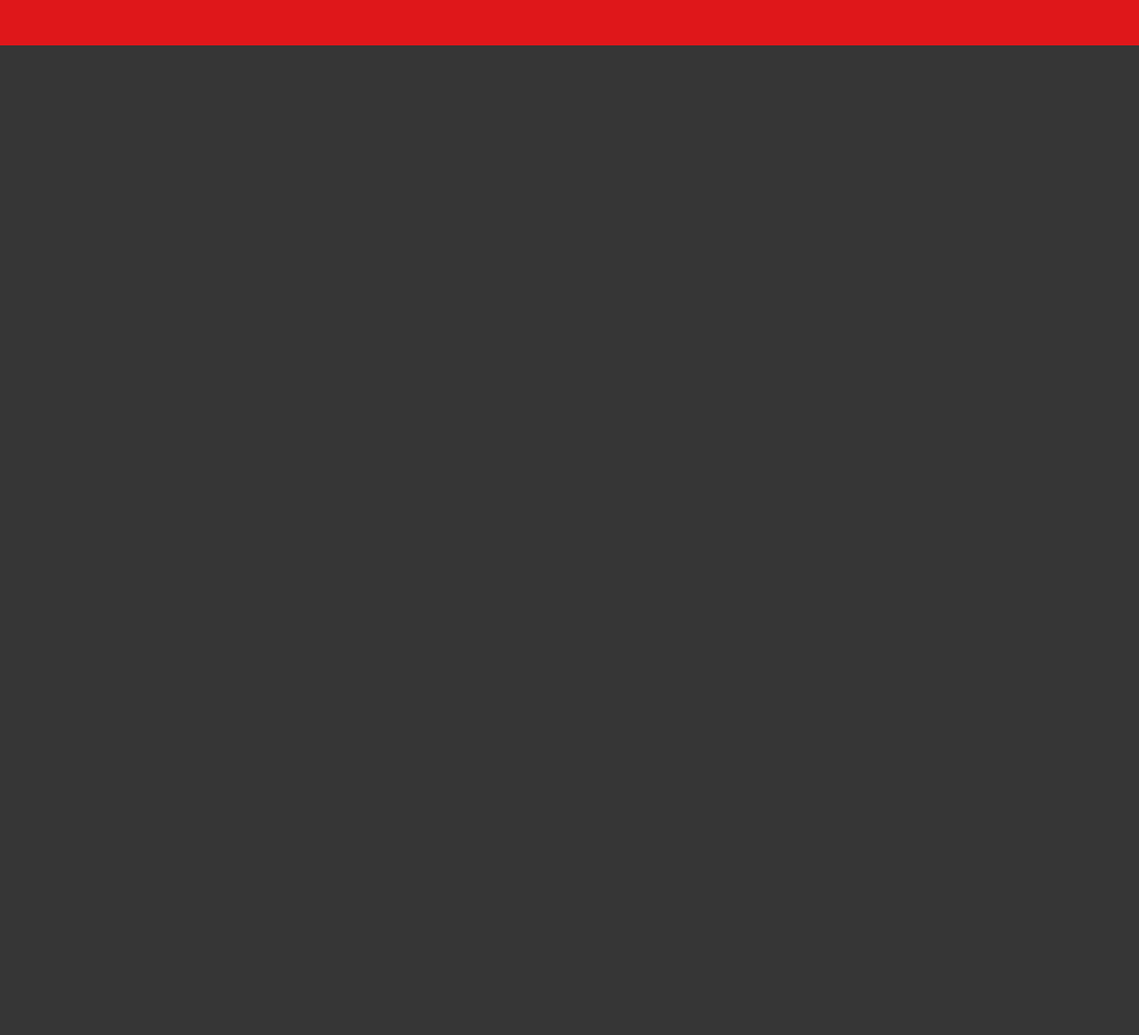
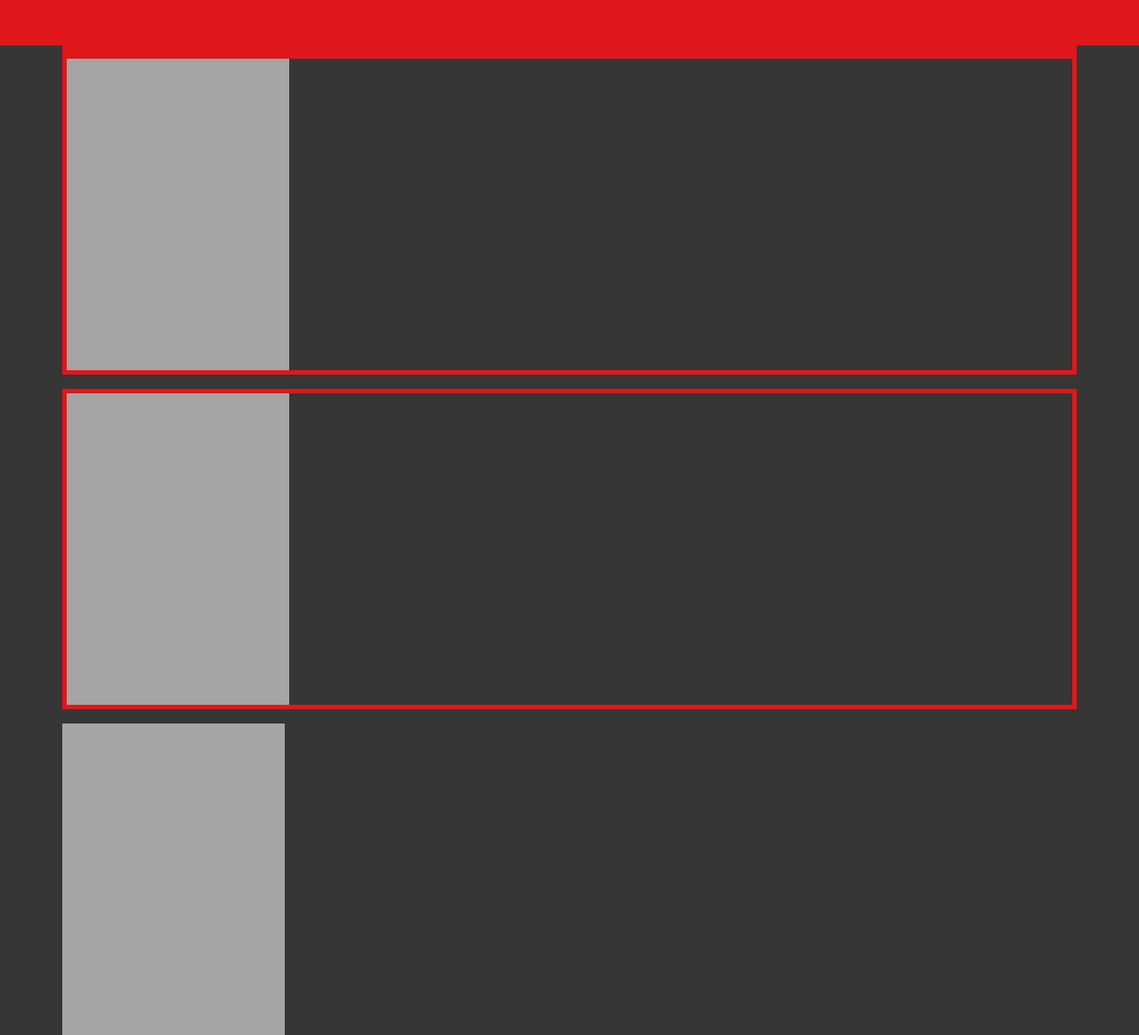
Before and after one commit to designer004/Task2, a plain HTML site: page BLOG/blog.html in a window 1280 px wide. Shown: the part 65-1228 px from the top of the page at 89% size. Before the commit the page ends 800 px from the top, so only its background shows below. Drawn offline with Linux system fonts and the light colour scheme.

Commit message:
Blog Pages
Creating layout.

```diff
--- a/BLOG/blog.css
+++ b/BLOG/blog.css
@@ -16,3 +16,18 @@ body{
     margin:0;
     background-color: #363636
 }
+
+.col-4{
+    border: 5px solid #e0171a;
+
+}
+
+.col-8{
+    border: 5px solid #e0171a;
+
+}
+
+.col-12{
+    border: 5px solid #e0171a;
+
+}
--- a/BLOG/blog.html
+++ b/BLOG/blog.html
@@ -25,5 +25,21 @@
                             </header>
                         </div>
                     </div>
+
+            <div class="col-4">
+                <div style="width: 250px; height:350px; background-color:rgb(166, 165, 165)"></div>
+            </div>
+
+            <br>
+
+            <div class="col-8">
+                <div style="width: 250px; height:350px; background-color:rgb(166, 165, 165)"></div>
+            </div>
+
+            <br>
+
+            <div class="row-12">
+                <div style="width: 250px; height:350px; background-color:rgb(166, 165, 165)"></div>
+            </div>
 </body>
 </html>
```
